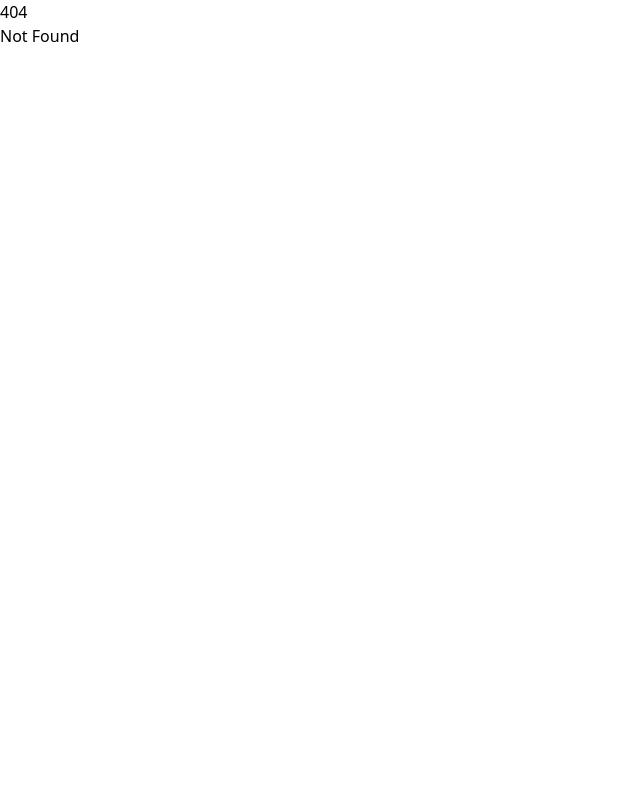
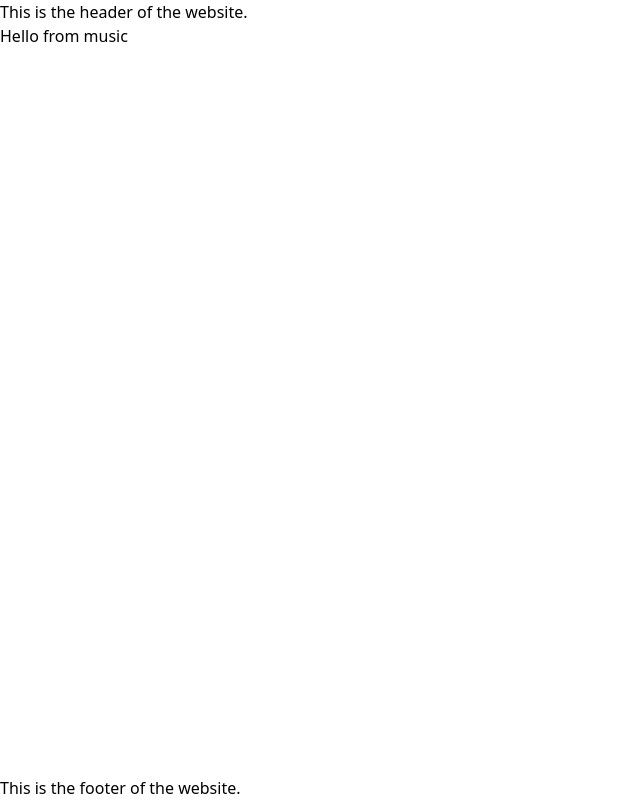
Before and after one commit to damtzi/damitzi.com, a SvelteKit app: page /music in a window 1280 px wide. Before the commit this address had no page. Shown: the whole page, without its empty margins (0-640 px from the left). Built offline with nearby package versions, Linux system fonts and the light colour scheme.

Commit message:
feat: Add header+footer components, create root layout

```diff
--- /dev/null
+++ b/src/lib/components/footer.svelte
@@ -0,0 +1,3 @@
+<footer class="container mx-auto">
+    This is the footer of the website.
+</footer>
--- /dev/null
+++ b/src/lib/components/header.svelte
@@ -0,0 +1,3 @@
+<header class="container mx-auto">
+    This is the header of the website.
+</header>
--- a/src/lib/components/seo-head.svelte
+++ b/src/lib/components/seo-head.svelte
@@ -1,11 +1,9 @@
 <script lang="ts">
     import { page } from '$app/state';
-    import favicon from '$lib/assets/favicon.svg';
     let { title, description }: { title: string; description: string } = $props();
 </script>
 
 <svelte:head>
-    <link rel="icon" href={favicon} />
     <title>{`${title} | damitzi`}</title>
     <meta name="title" content={title} />
     <meta name="description" content={description} />
--- a/src/routes/+layout.svelte
+++ b/src/routes/+layout.svelte
@@ -1,16 +1,26 @@
 <script lang="ts">
     import '../app.css';
+    import favicon from '$lib/assets/favicon.svg';
     import { dev } from '$app/environment';
     import { injectAnalytics } from '@vercel/analytics/sveltekit';
-    import SeoHead from '$lib/components/seo-head.svelte';
+    import Header from '$lib/components/header.svelte';
+    import Footer from '$lib/components/footer.svelte';
 
     injectAnalytics({ mode: dev ? 'development' : 'production' });
 
     let { children } = $props();
 </script>
 
-<SeoHead title="home" description="Welcome to my website!"/>
+<svelte:head>
+    <link rel="icon" href={favicon} />
+</svelte:head>
 
 <main class="w-screen h-screen antialiased">
-    {@render children?.()}
+    <div class="w-full h-full flex flex-col">
+        <Header/>
+        <div class="flex-1 overflow-y-auto container mx-auto">
+            {@render children?.()}
+        </div>
+        <Footer />
+    </div>
 </main>
--- a/src/routes/+page.svelte
+++ b/src/routes/+page.svelte
@@ -1,2 +1 @@
-<h1>Welcome to SvelteKit</h1>
-<p>Visit <a href="https://svelte.dev/docs/kit">svelte.dev/docs/kit</a> to read the documentation</p>
+<h1>Hello from the home page</h1>
--- /dev/null
+++ b/src/routes/music/+page.svelte
@@ -0,0 +1,7 @@
+<script lang="ts">
+    import SeoHead from '$lib/components/seo-head.svelte';
+</script>
+
+<SeoHead title="music" description="Explore my music collection!" />
+
+<h1>Hello from music</h1>
--- /dev/null
+++ b/src/routes/other/+page.svelte
@@ -0,0 +1,6 @@
+<script lang="ts">
+    import SeoHead from '$lib/components/seo-head.svelte';
+</script>
+
+<SeoHead title="Other" description="Other page" />
+<h1>Hello from other</h1>
--- /dev/null
+++ b/src/routes/recipes/+page.svelte
@@ -0,0 +1,7 @@
+<script lang="ts">
+    import SeoHead from '$lib/components/seo-head.svelte';
+</script>
+
+<SeoHead title="Recipes" description="Recipes page" />
+
+<h1>Hello from recipes</h1>
```
